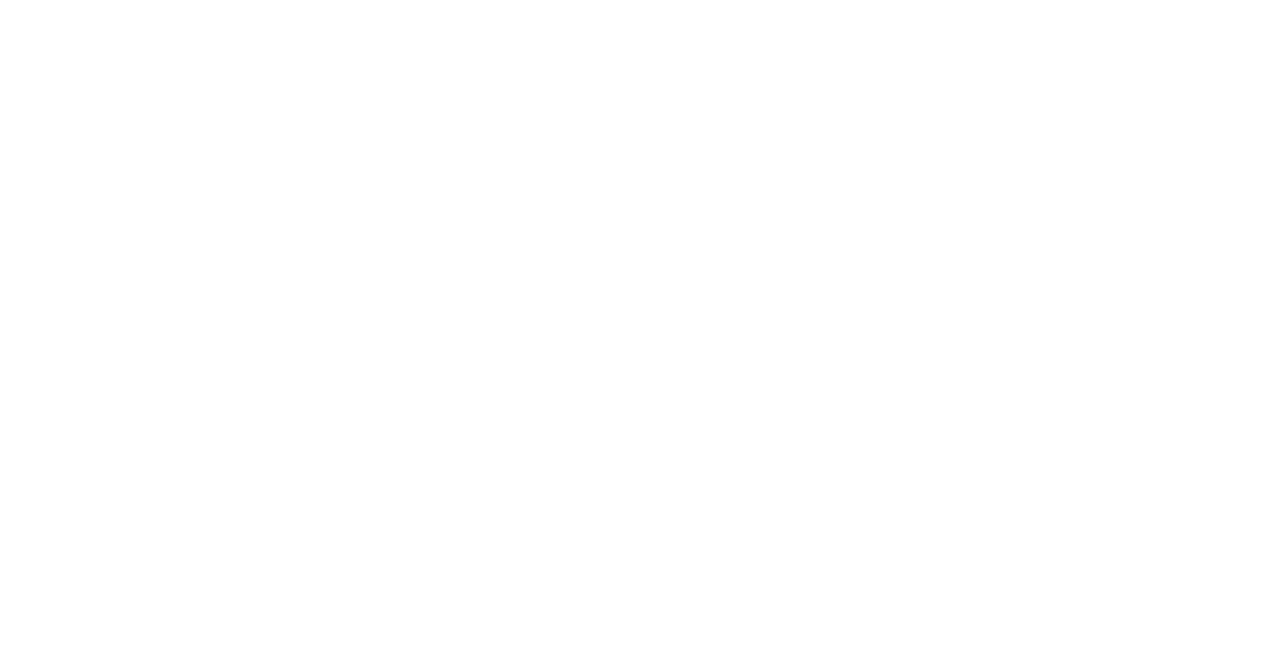
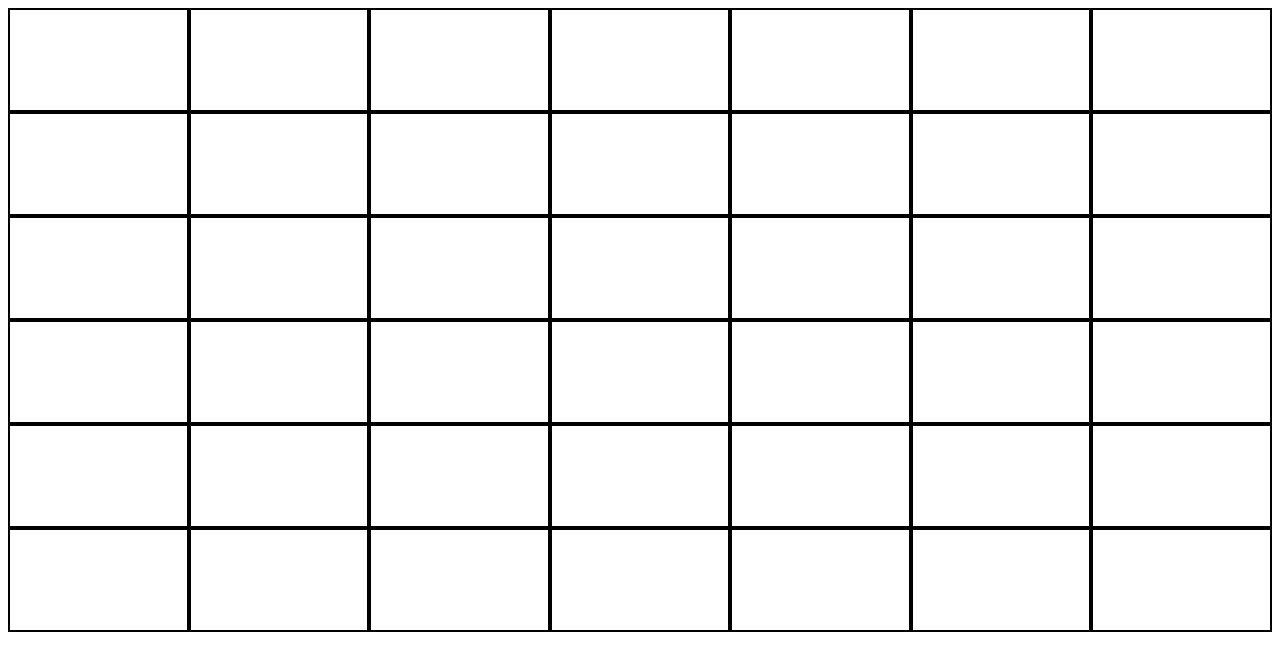
Before and after one commit to j-farkas/agecalc, a website built with webpack: page src/index.html in a window 1280 px wide. Built offline with nearby package versions, Linux system fonts and the light colour scheme.

Commit message:
Draw grid

```diff
--- a/css/styles.css
+++ b/css/styles.css
@@ -1,4 +1,11 @@
 .grid-container {
-  display: inline-grid;
+  display: grid;
   grid-template-columns: repeat(7, 5fr);
 }
+
+.grid-item{
+  height: 100px;
+  width: auto;
+  color: white;
+  border: 2px solid black;
+}
--- a/src/main.js
+++ b/src/main.js
@@ -6,8 +6,8 @@ import 'bootstrap';
 $(document).ready(function(){
   $(".container").append("<div class='grid-container'>");
 
-  for(let i = 0; i < 43; i++){
-  $(".grid-container").append("<div class='grid-item "+i+"'><img class ="+i+"</div>");
+  for(let i = 0; i < 42; i++){
+  $(".grid-container").append("<div class='grid-item spot"+i+"'>◉</div>");
 }
 $(".container").append("</div>");
   });
```
